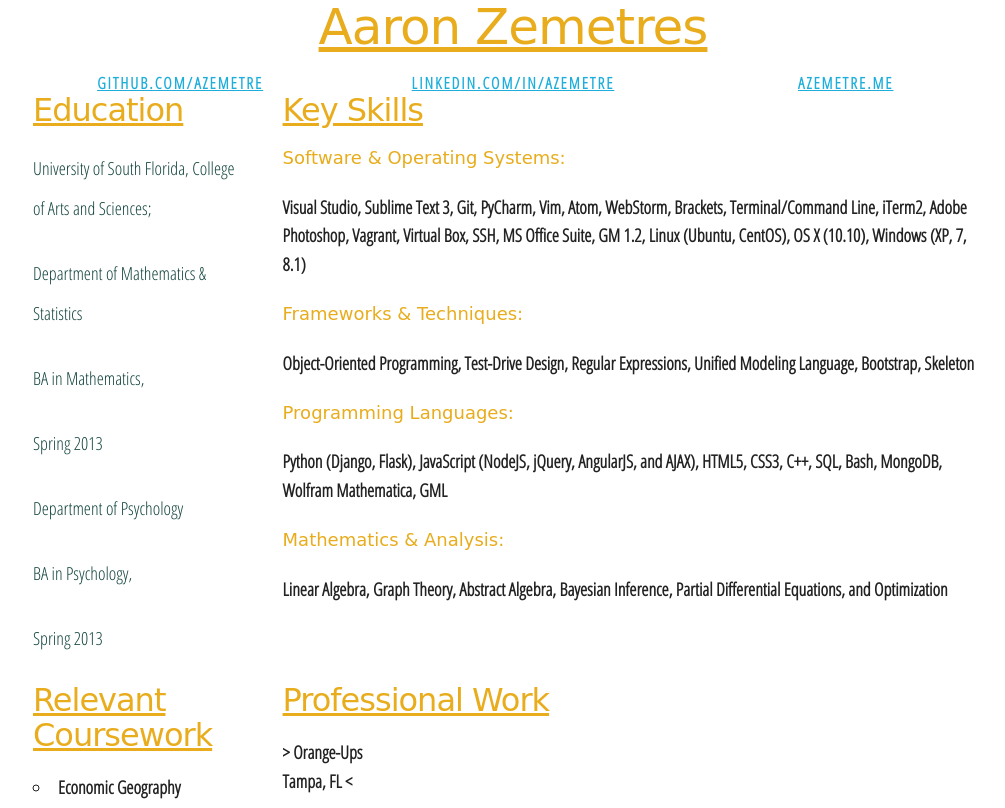
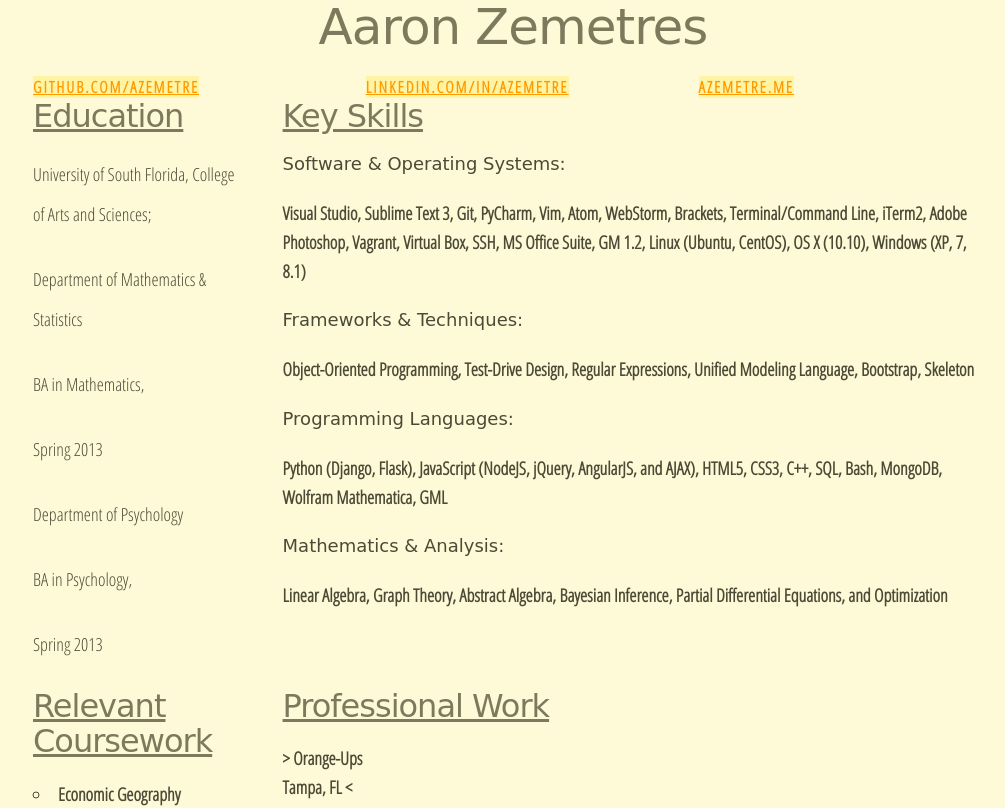
Before and after one commit to azemetre/personal_resume, a plain HTML site: page index.html in a window 1280 px wide. Shown: the top 808 px of the page, without its empty margins (127-1132 px from the left). Drawn offline with Linux system fonts and the light colour scheme; a web font is replaced by a local one.

Commit message:
Changed color scheme to yellow, orange, and gray

```diff
--- a/assets/css/style.css
+++ b/assets/css/style.css
@@ -1,17 +1,19 @@
-/****************** Typography ******************/
-
+/****************** Typography AND COLOR ******************/
+body {
+    background: #fefad7;
+}
 /****HEADER****/
 header h1.name {
-    color: #e8ac1c;
+    color: #7c795d;
     font-family: 'Nixie One', cursive;
     font-size: 50px;
     font-weight: normal;
     line-height: 1.1;
     text-align: center;
-    text-decoration: underline;
 }
-header .cm-links {
-    color: #6dbdb3;
+header .cm-links a {
+    color: #ff9900;
+    background: #fff4a3;
     font-family: 'Open Sans Condensed', sans-serif;
     font-size: 16px;
     font-weight: bold;
@@ -20,82 +22,89 @@ header .cm-links {
     text-align: center;
     text-transform: uppercase;
 }
+header .cm-links a:hover {
+    color: #ffcc66;
+}
 /****EDUCATION****/
 section.education h2#education-h {
-    color: #e8ac1c;
+    color: #7c795d;
     font-family: 'Nixie One', cursive;
     font-size: 32px;
     font-weight: normal;
     line-height: 1.1;
 }
 section.education p {
-    color: #0f423b;
+    color: #4c4a37;
     font-family: 'Open Sans Condensed', sans-serif;
     font-size: 18px;
     line-height: 40px;
 }
 /****KEY SKILLS****/
 section.skills h2#skills-h {
-    color: #e8ac1c;
+    color: #7c795d;
     font-family: 'Nixie One', cursive;
     font-size: 32px;
     font-weight: normal;
     line-height: 1.1;
 }
 section.skills p.ks-title {
-    color: #e8ac1c;
+    color: #4c4a37;
     font-family: 'Nixie One', cursive;
     font-size: 18px;
     font-weight: normal;
     line-height: 1.1;
 }
 section.skills p.ks-list {
+    color: #4c4a37;
     font-family: 'Open Sans Condensed', sans-serif;
     font-size: 18px;
     font-weight: bold;
 }
 /*****COURSEWORK*****/
 section.coursework h2#coursework-h {
-    color: #e8ac1c;
+    color: #7c795d;
     font-family: 'Nixie One', cursive;
     font-size: 32px;
     font-weight: normal;
     line-height: 1.1;
 }
 section.coursework ul.courses {
+    color: #4c4a37;
     font-family: 'Open Sans Condensed', sans-serif;
     font-size: 18px;
     font-weight: bold;
 }
 /*****WORK*****/
 section.work h2#work-h {
-    color: #e8ac1c;
+    color: #7c795d;
     font-family: 'Nixie One', cursive;
     font-size: 32px;
     font-weight: normal;
     line-height: 1.1;
 }
 section.work p.job, aside.job-description {
+    color: #4c4a37;
     font-family: 'Open Sans Condensed', sans-serif;
     font-size: 18px;
     font-weight: bold;
 }
 /*****RESEARCH*****/
 section.projects h2#projects-h {
-    color: #e8ac1c;
+    color: #7c795d;
     font-family: 'Nixie One', cursive;
     font-size: 32px;
     font-weight: normal;
     line-height: 1.1;
 }
 section.projects ul.project-list {
+    color: #4c4a37;
     font-family: 'Open Sans Condensed', sans-serif;
     font-size: 18px;
     font-weight: bold;
 }
 /*****FOOTER*****/
 footer {
-    color: #6dbdb3;
+    color: #ffcc66;
     font-family: 'Open Sans Condensed', sans-serif;
     font-size: 16px;
     font-weight: bold;
@@ -108,12 +117,7 @@ footer {
 
 /*****HEADER*****/
 header h1.name {
-    color: #e8ac1c;
-    font-family: 'Nixie One', cursive;
-    font-size: 50px;
-    font-weight: normal;
-    line-height: 1.1;
-    text-align: center;
+
 }
 header .cm-links {
 
@@ -130,10 +134,7 @@ header .cm-links {
 
 /*****FOOTER*****/
 
-/* Navigation
-
 /* UI-elements */
 
-/* Forms */
 
 /* Media Queries */
```
